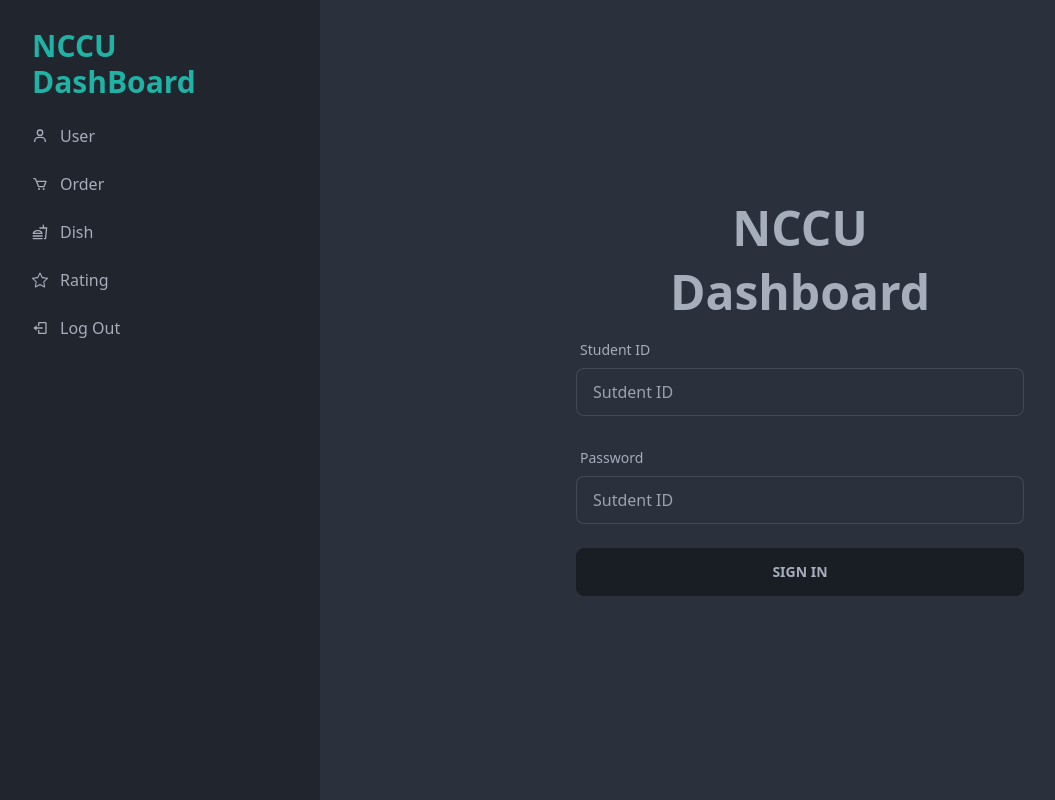
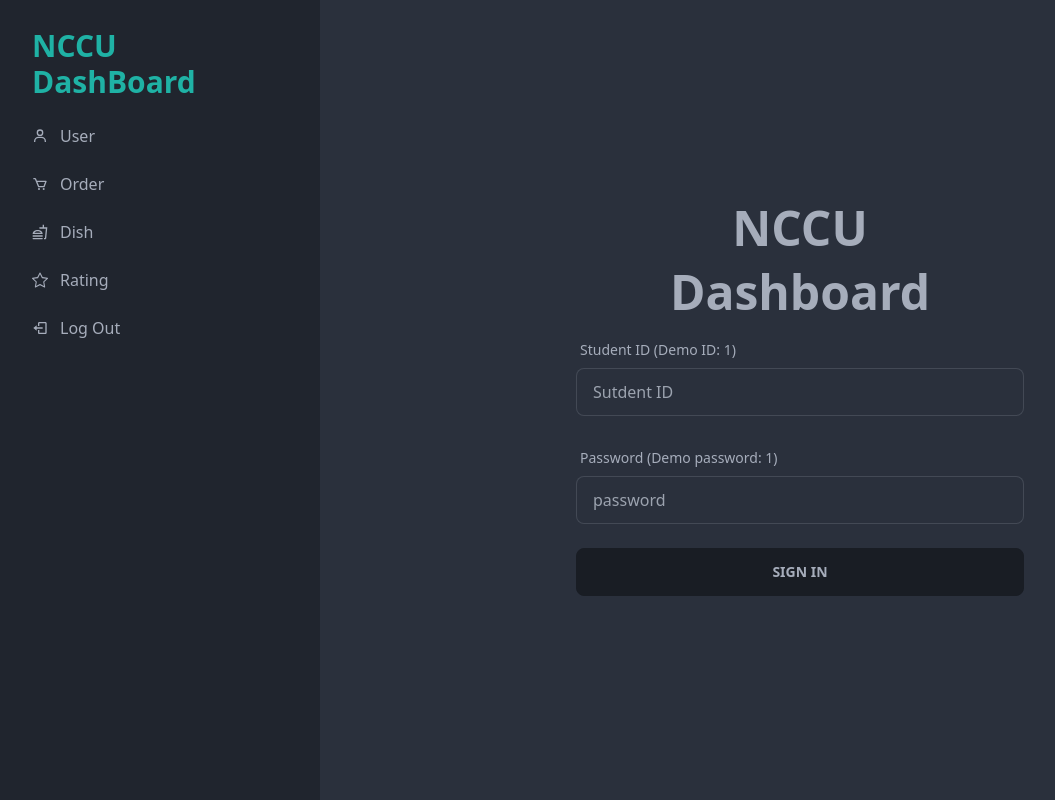
Before and after one commit to JustinLien0805/nccu-dashboard, a Next.js app: page / in a window 1280 px wide. Shown: the whole page, without its empty margins (0-1055 px from the left). Built offline with nearby package versions, Linux system fonts and the light colour scheme.

Commit message:
add demo info

```diff
--- a/pages/index.js
+++ b/pages/index.js
@@ -57,7 +57,7 @@ export default function Home() {
         >
           <div className="form-control w-full max-w-md">
             <label className="label">
-              <span className="label-text">Student ID</span>
+              <span className="label-text">Student ID (Demo ID: 1)</span>
             </label>
             <input
               type="text"
@@ -76,11 +76,11 @@ export default function Home() {
 
           <div className="form-control w-full max-w-md">
             <label className="label">
-              <span className="label-text">Password</span>
+              <span className="label-text">Password (Demo password: 1)</span>
             </label>
             <input
               type="text"
-              placeholder="Sutdent ID"
+              placeholder="password"
               className="input-bordered input w-full"
               {...register("password", { required: true })}
             />
@@ -92,7 +92,6 @@ export default function Home() {
               </label>
             )}
           </div>
-
           {error && <p className="text-red-500">{error}</p>}
 
           <div className="flex w-full max-w-md flex-col items-center justify-center border-opacity-50">
```
